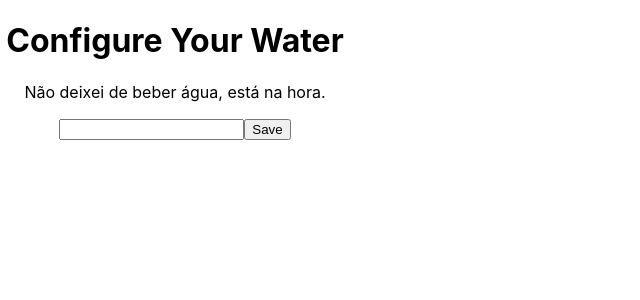
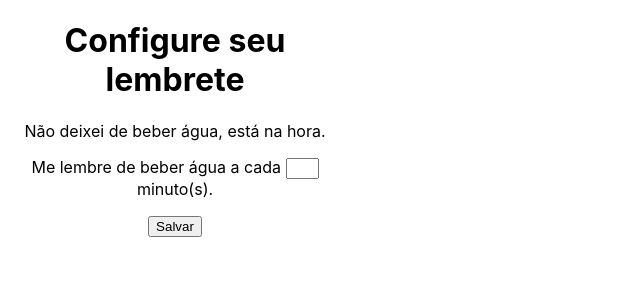
Before and after one commit to Nicochess/drink-your-water, a React (Create React App) app: page / in a window 1280 px wide. Shown: the top 300 px of the page, without its empty margins (0-640 px from the left). Built offline with nearby package versions, Linux system fonts and the light colour scheme.

Commit message:
fix: timer settings

```diff
--- a/public/background.js
+++ b/public/background.js
@@ -4,7 +4,7 @@ chrome.runtime.onInstalled.addListener(() => {
   chrome.storage.local.set({ timer: 120 });
 
   chrome.alarms.create("drink water", {
-    delayInMinutes: 120,
+    periodInMinutes: 120,
   });
 });
 
--- a/src/App.css
+++ b/src/App.css
@@ -3,3 +3,17 @@
   width: 350px;
   height: 90px;
 }
+
+input {
+  width: 25px;
+}
+
+input::-webkit-outer-spin-button,
+input::-webkit-inner-spin-button {
+  -webkit-appearance: none;
+  margin: 0;
+}
+
+input[type=number] {
+  -moz-appearance: textfield;
+}
--- a/src/App.jsx
+++ b/src/App.jsx
@@ -15,6 +15,7 @@ function App() {
     setAlarmTimer(time)
     chrome.alarms.clear("drink water")
     createAlarm()
+
   };
 
   useEffect(() => {
@@ -25,10 +26,10 @@ function App() {
 
   return (
     <div className="app">
-      <h1>Configure Your Water</h1>
+      <h1>Configure seu lembrete</h1>
       <p>Não deixei de beber água, está na hora.</p>
-      <input type="number" onChange={handleChange} value={time} />
-      <button onClick={handleSubmit}>Save</button>
+      <p>Me lembre de beber água a cada <input type="number" onChange={handleChange} value={time} /> minuto(s).</p>
+      <button onClick={handleSubmit}>Salvar</button>
     </div>
   );
 }
--- a/src/utils/index.js
+++ b/src/utils/index.js
@@ -6,10 +6,8 @@ export const setAlarmTimer = (time) => {
 
 export const createAlarm = () => {
   chrome.storage.local.get(["timer"], ({ timer }) => {
-
     chrome.alarms.create("drink water", {
-      delayInMinutes: Number(timer),
+      periodInMinutes: Number(timer),
     });
-
   });
 };
```
Also changed, not shown: public/icons/water16.png (deleted), public/manifest.json.
